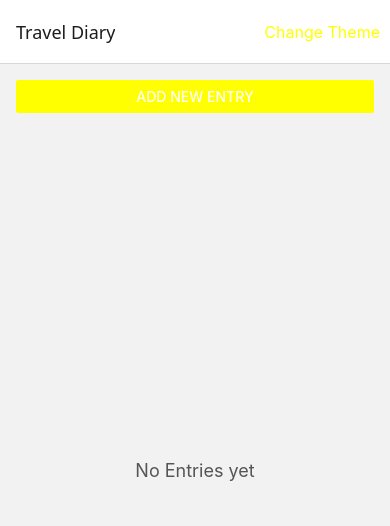
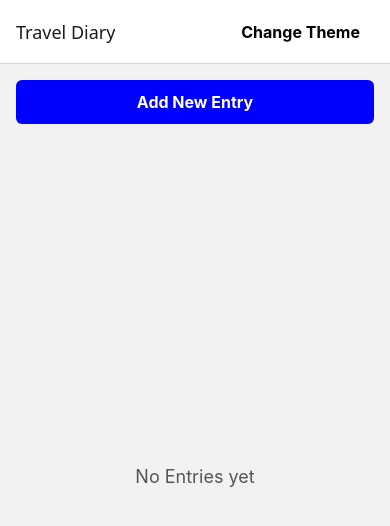
Before and after one commit to Seiyuu2/Travel-Log, a React Native app: screen /Home in a window 390 px wide. Shown: the top 526 px of the page. Built offline with nearby package versions, Linux system fonts and the light colour scheme.

Commit message:
Theme logic

```diff
--- /dev/null
+++ b/components/ThemedButton.tsx
@@ -0,0 +1,39 @@
+// components/ThemedButton.tsx
+import React from 'react';
+import { TouchableOpacity, Text, StyleSheet, GestureResponderEvent, ViewStyle, TextStyle } from 'react-native';
+import { useContext } from 'react';
+import { ThemeContext } from '../context/ThemeContext';
+
+type ThemedButtonProps = {
+  title: string;
+  onPress: (event: GestureResponderEvent) => void;
+  containerStyle?: ViewStyle;
+  textStyle?: TextStyle;
+};
+
+export const ThemedButton = ({ title, onPress, containerStyle, textStyle }: ThemedButtonProps) => {
+  const { isDarkMode } = useContext(ThemeContext);
+
+
+  const buttonStyles = StyleSheet.create({
+    button: {
+      backgroundColor: isDarkMode ? 'yellow' : 'blue',
+      paddingVertical: 12,
+      paddingHorizontal: 20,
+      borderRadius: 6,
+      alignItems: 'center',
+      justifyContent: 'center',
+    },
+    text: {
+      color: isDarkMode ? 'black' : 'white',
+      fontSize: 16,
+      fontWeight: 'bold',
+    },
+  });
+
+  return (
+    <TouchableOpacity style={[buttonStyles.button, containerStyle]} onPress={onPress}>
+      <Text style={[buttonStyles.text, textStyle]}>{title}</Text>
+    </TouchableOpacity>
+  );
+};
--- a/navigation/RootNavigator.tsx
+++ b/navigation/RootNavigator.tsx
@@ -1,10 +1,11 @@
 // navigation/RootNavigator.tsx
 import React, { useContext } from 'react';
-import { Text, TouchableOpacity, StyleSheet } from 'react-native';
+import { StyleSheet } from 'react-native';
 import { createStackNavigator } from '@react-navigation/stack';
 import HomeScreen from '../screens/HomeScreen';
 import AddEntryScreen from '../screens/AddEntryScreen';
 import { ThemeContext } from '../context/ThemeContext';
+import { ThemedButton } from '../components/ThemedButton.tsx';
 
 export type RootStackParamList = {
   Home: undefined;
@@ -14,15 +15,20 @@ export type RootStackParamList = {
 const Stack = createStackNavigator<RootStackParamList>();
 
 export default function RootNavigator() {
-  const { toggleTheme } = useContext(ThemeContext);
+  const { toggleTheme, isDarkMode } = useContext(ThemeContext);
 
   return (
     <Stack.Navigator
       screenOptions={{
         headerRight: () => (
-          <TouchableOpacity onPress={toggleTheme} style={styles.themeButton}>
-            <Text style={styles.themeButtonText}>Change Theme</Text>
-          </TouchableOpacity>
+          // For header, we override default button styles:
+          // Remove background and set text color according to theme.
+          <ThemedButton
+            title="Change Theme"
+            onPress={toggleTheme}
+            containerStyle={styles.headerButton}
+            textStyle={{ color: isDarkMode ? 'yellow' : 'black', fontSize: 16 }}
+          />
         ),
       }}
     >
@@ -33,11 +39,8 @@ export default function RootNavigator() {
 }
 
 const styles = StyleSheet.create({
-  themeButton: {
+  headerButton: {
+    backgroundColor: 'transparent',
     marginRight: 10,
   },
-  themeButtonText: {
-    color: 'yellow',
-    fontSize: 16,
-  },
 });
--- a/screens/AddEntryScreen.tsx
+++ b/screens/AddEntryScreen.tsx
@@ -1,6 +1,6 @@
 // screens/AddEntryScreen.tsx
 import React, { useState, useEffect } from 'react';
-import { View, Text, Button, Image, Alert, StyleSheet, ActivityIndicator } from 'react-native';
+import { View, Text, Image, Alert, StyleSheet, ActivityIndicator } from 'react-native';
 import * as ImagePicker from 'expo-image-picker';
 import * as Location from 'expo-location';
 import * as Notifications from 'expo-notifications';
@@ -10,6 +10,7 @@ import uuid from 'react-native-uuid';
 import { StackNavigationProp } from '@react-navigation/stack';
 import { RootStackParamList } from '../navigation/RootNavigator';
 import { useNavigation } from '@react-navigation/native';
+import { ThemedButton } from '../components/ThemedButton';
 
 type AddEntryScreenProp = StackNavigationProp<RootStackParamList, 'AddEntry'>;
 
@@ -22,7 +23,6 @@ export default function AddEntryScreen() {
   const [address, setAddress] = useState<string>('');
   const [locationLoading, setLocationLoading] = useState<boolean>(false);
 
-  // Request permissions on mount
   useEffect(() => {
     (async () => {
       const cameraStatus = await ImagePicker.requestCameraPermissionsAsync();
@@ -42,7 +42,6 @@ export default function AddEntryScreen() {
     })();
   }, []);
 
-  // Take a picture
   const takePicture = async () => {
     try {
       const result = await ImagePicker.launchCameraAsync({
@@ -59,7 +58,6 @@ export default function AddEntryScreen() {
     }
   };
 
-  // Get current location and format address
   const getCurrentLocation = async () => {
     setLocationLoading(true);
     try {
@@ -83,7 +81,6 @@ export default function AddEntryScreen() {
     }
   };
 
-  // Format address with Plus Code
   const formatAddress = (
     loc: Location.LocationGeocodedAddress,
     longitude: number,
@@ -95,20 +92,16 @@ export default function AddEntryScreen() {
     const postalCode = loc.postalCode ?? '';
     const name = loc.name ?? '';
 
-    // Check if the name field contains a Plus Code (has a '+' in it)
     const plusCode = name.includes('+') ? name : '';
-
-    // Filter out empty parts and join with commas for the address
-    const addressParts = [street, city, region, postalCode].filter(part => part !== '' && part !== plusCode);
+    const addressParts = [street, city, region, postalCode].filter(
+      part => part !== '' && part !== plusCode
+    );
     const address = addressParts.join(', ');
-
-    // Format coordinates
     const coordinates = `(${longitude.toFixed(6)}, ${latitude.toFixed(6)})`;
 
     return { coordinates, plusCode, address };
   };
 
-  // Save entry to AsyncStorage
   const saveEntry = async () => {
     if (!imageUri) {
       Alert.alert('Validation', 'Please take a picture before saving.');
@@ -151,46 +144,24 @@ export default function AddEntryScreen() {
 
   return (
     <View style={styles.container}>
-      <Button title="Take a Picture" onPress={takePicture} color="yellow" />
+      <ThemedButton title="Take a Picture" onPress={takePicture} />
       {imageUri && <Image source={{ uri: imageUri }} style={styles.image} />}
       {locationLoading && <ActivityIndicator size="small" style={{ marginTop: 10 }} />}
       {coordinates !== '' && <Text style={styles.coordinatesText}>Coordinates: {coordinates}</Text>}
       {plusCode !== '' && <Text style={styles.plusCodeText}>Plus Code: {plusCode}</Text>}
       {address ? <Text style={styles.addressText}>Address: {address}</Text> : null}
       <View style={styles.buttonContainer}>
-        <Button title="Save Entry" onPress={saveEntry} color="yellow" />
+        <ThemedButton title="Save Entry" onPress={saveEntry} />
       </View>
     </View>
   );
 }
 
 const styles = StyleSheet.create({
-  container: {
-    flex: 1,
-    padding: 16,
-  },
-  image: {
-    width: '100%',
-    height: 300,
-    marginVertical: 16,
-    borderRadius: 8,
-  },
-  coordinatesText: {
-    fontSize: 14,
-    color: '#666',
-    marginBottom: 5,
-  },
-  plusCodeText: {
-    fontSize: 14,
-    color: '#666',
-    marginBottom: 5,
-  },
-  addressText: {
-    fontSize: 16,
-    color: '#333',
-    marginBottom: 20,
-  },
-  buttonContainer: {
-    marginTop: 10,
-  },
+  container: { flex: 1, padding: 16 },
+  image: { width: '100%', height: 300, marginVertical: 16, borderRadius: 8 },
+  coordinatesText: { fontSize: 14, color: '#666', marginBottom: 5 },
+  plusCodeText: { fontSize: 14, color: '#666', marginBottom: 5 },
+  addressText: { fontSize: 16, color: '#333', marginBottom: 20 },
+  buttonContainer: { marginTop: 10 },
 });
--- a/screens/HomeScreen.tsx
+++ b/screens/HomeScreen.tsx
@@ -1,11 +1,12 @@
 // screens/HomeScreen.tsx
 import React, { useEffect, useState, useCallback } from 'react';
-import { View, Text, FlatList, Image, TouchableOpacity, Alert, StyleSheet, Button } from 'react-native';
+import { View, Text, FlatList, Image, TouchableOpacity, Alert, StyleSheet } from 'react-native';
 import AsyncStorage from '@react-native-async-storage/async-storage';
 import { TravelEntry } from '../types/TravelEntry';
 import { useFocusEffect, useNavigation } from '@react-navigation/native';
 import { StackNavigationProp } from '@react-navigation/stack';
 import { RootStackParamList } from '../navigation/RootNavigator';
+import { ThemedButton } from '../components/ThemedButton';
 
 type HomeScreenProp = StackNavigationProp<RootStackParamList, 'Home'>;
 
@@ -13,7 +14,6 @@ export default function HomeScreen() {
   const [entries, setEntries] = useState<TravelEntry[]>([]);
   const navigation = useNavigation<HomeScreenProp>();
 
-  // Load entries from AsyncStorage whenever screen is focused
   useFocusEffect(
     useCallback(() => {
       (async () => {
@@ -31,13 +31,9 @@ export default function HomeScreen() {
     }, [])
   );
 
-  // Remove an entry and update AsyncStorage
   const removeEntry = async (id: string) => {
     Alert.alert('Confirm Delete', 'Are you sure you want to delete this entry?', [
-      {
-        text: 'Cancel',
-        style: 'cancel',
-      },
+      { text: 'Cancel', style: 'cancel' },
       {
         text: 'Remove',
         onPress: async () => {
@@ -71,7 +67,7 @@ export default function HomeScreen() {
 
   return (
     <View style={styles.container}>
-      <Button title="Add New Entry" onPress={() => navigation.navigate('AddEntry')} color="yellow" />
+      <ThemedButton title="Add New Entry" onPress={() => navigation.navigate('AddEntry')} />
       {entries.length === 0 ? (
         <View style={styles.emptyContainer}>
           <Text style={styles.emptyText}>No Entries yet</Text>
@@ -89,22 +85,10 @@ export default function HomeScreen() {
 }
 
 const styles = StyleSheet.create({
-  container: {
-    flex: 1,
-    padding: 16,
-  },
-  emptyContainer: {
-    flex: 1,
-    justifyContent: 'center',
-    alignItems: 'center',
-  },
-  emptyText: {
-    fontSize: 18,
-    color: '#555',
-  },
-  listContent: {
-    marginTop: 16,
-  },
+  container: { flex: 1, padding: 16 },
+  emptyContainer: { flex: 1, justifyContent: 'center', alignItems: 'center' },
+  emptyText: { fontSize: 18, color: '#555' },
+  listContent: { marginTop: 16 },
   entryContainer: {
     flexDirection: 'row',
     alignItems: 'center',
@@ -113,41 +97,12 @@ const styles = StyleSheet.create({
     borderRadius: 8,
     padding: 10,
   },
-  entryImage: {
-    width: 80,
-    height: 80,
-    borderRadius: 8,
-  },
-  entryDetails: {
-    flex: 1,
-    marginLeft: 10,
-  },
-  entryAddress: {
-    fontSize: 16,
-    fontWeight: '600',
-  },
-  entryCoordinates: {
-    fontSize: 14,
-    color: '#666',
-    marginTop: 4,
-  },
-  entryPlusCode: {
-    fontSize: 14,
-    color: '#666',
-    marginTop: 4,
-  },
-  entryTimestamp: {
-    fontSize: 12,
-    color: '#666',
-    marginTop: 4,
-  },
-  removeButton: {
-    backgroundColor: '#ff6666',
-    padding: 8,
-    borderRadius: 8,
-  },
-  removeButtonText: {
-    color: 'white',
-    fontWeight: 'bold',
-  },
+  entryImage: { width: 80, height: 80, borderRadius: 8 },
+  entryDetails: { flex: 1, marginLeft: 10 },
+  entryAddress: { fontSize: 16, fontWeight: '600' },
+  entryCoordinates: { fontSize: 14, color: '#666', marginTop: 4 },
+  entryPlusCode: { fontSize: 14, color: '#666', marginTop: 4 },
+  entryTimestamp: { fontSize: 12, color: '#666', marginTop: 4 },
+  removeButton: { backgroundColor: '#ff6666', padding: 8, borderRadius: 8 },
+  removeButtonText: { color: 'white', fontWeight: 'bold' },
 });
```
